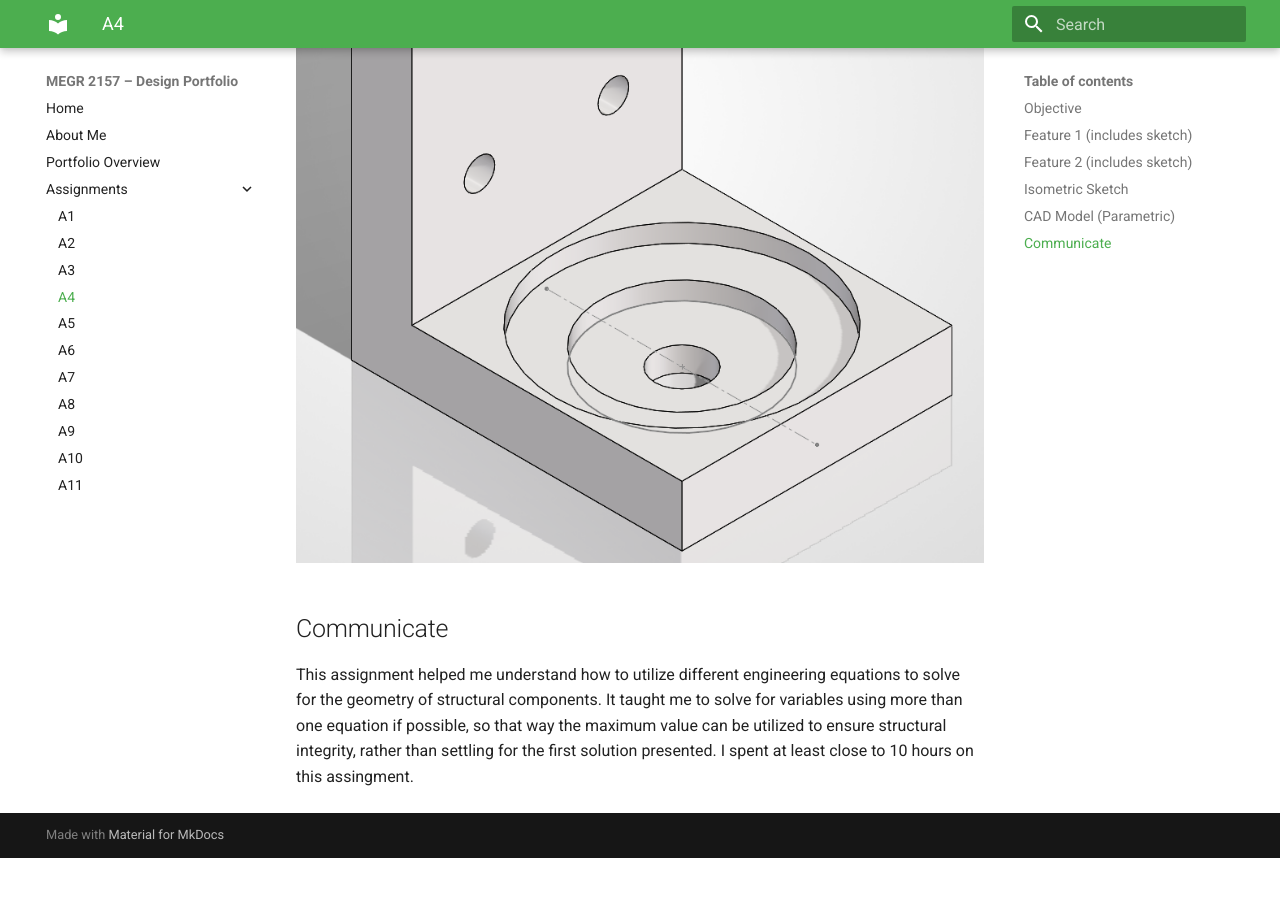
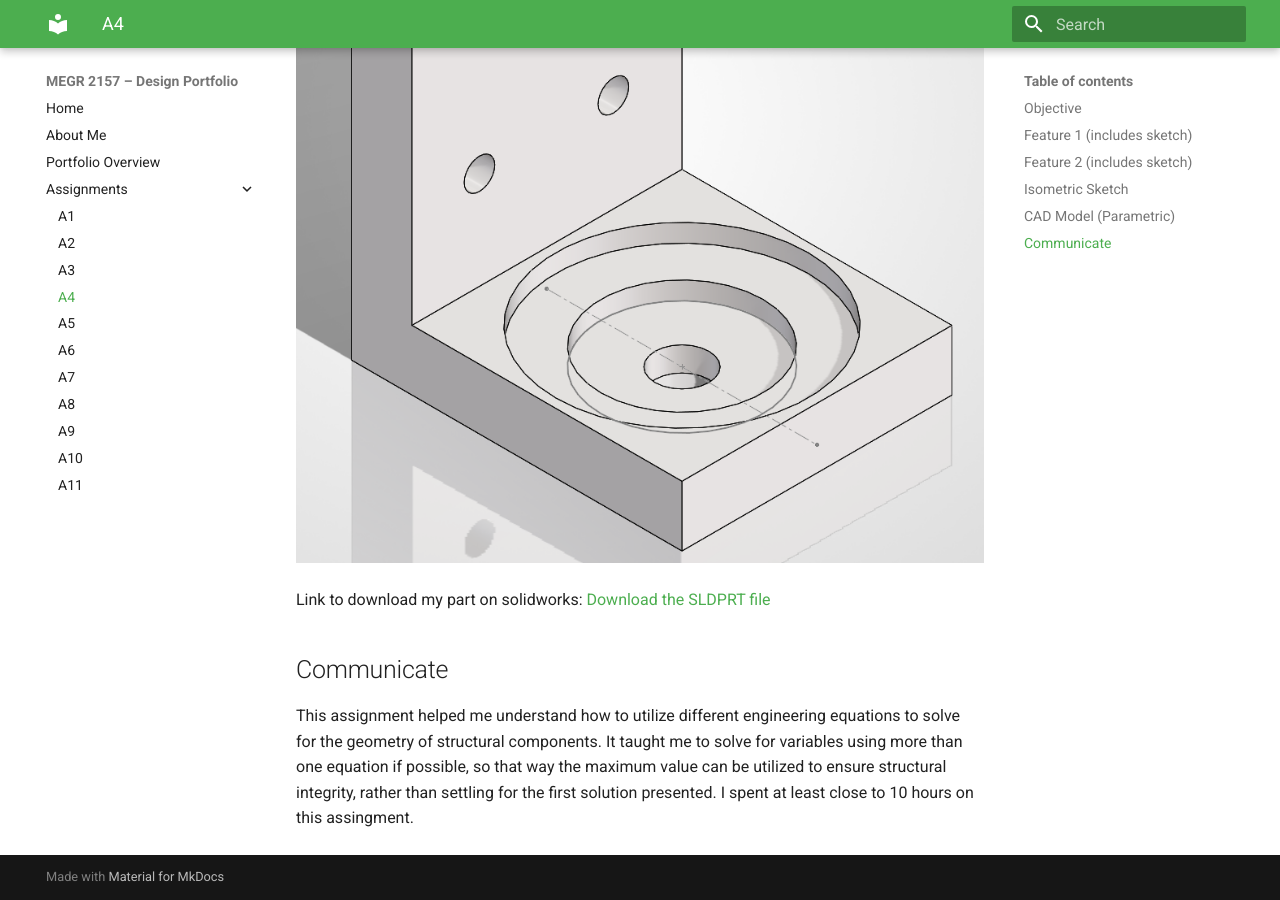
Before and after one commit to apaciore/megr2156-portfolio, an MkDocs documentation site: the page built from docs/assignments/A04/index.md, in a window 1280 px wide and 900 px high, scrolled down 5484 px. Built offline with MkDocs 1.6.1 and Material for MkDocs 9.7.7, drawn with Linux system fonts in a browser that asks for light colours; before the commit the page ends 6342 px from its top, so only the background shows below that.

Commit message:
Add download link for SolidWorks part in A04
Added a link to download the SolidWorks part file for assignment A04.

```diff
--- a/docs/assignments/A04/index.md
+++ b/docs/assignments/A04/index.md
@@ -41,6 +41,10 @@ From there, I was able to create my four holes in feature 2, used to screw in th
 
 ![feat2holes](Screenshot%202026-09-16%20221943.png)
 
+Link to download my part on solidworks:
+[Download the SLDPRT file](./sodesignA4.SLDPRT)
+
+
 ## Communicate
 
 This assignment helped me understand how to utilize different engineering equations to solve for the geometry of structural components. It taught me to solve for variables using more than one equation if possible, so that way the maximum value can be utilized to ensure structural integrity, rather than settling for the first solution presented. I spent at least close to 10 hours on this assingment.
```
